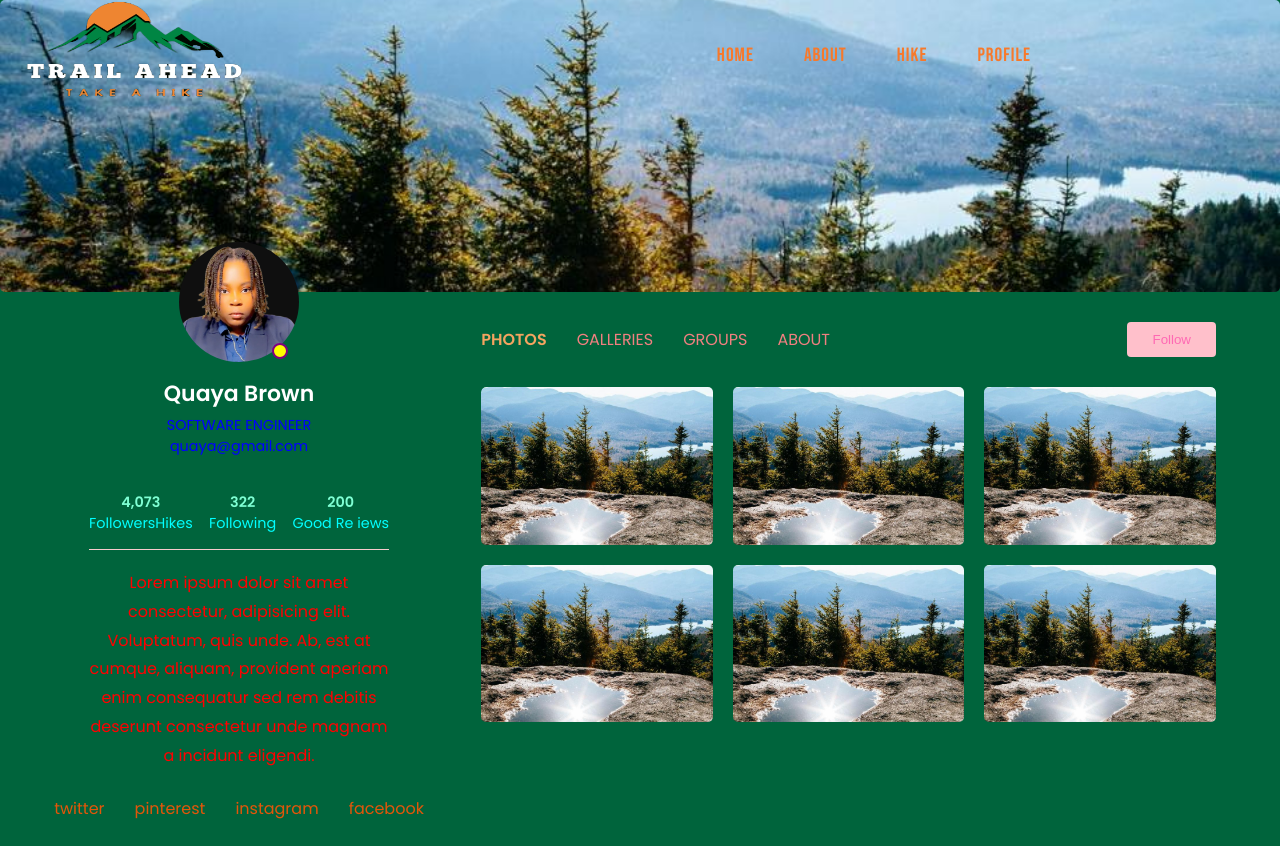
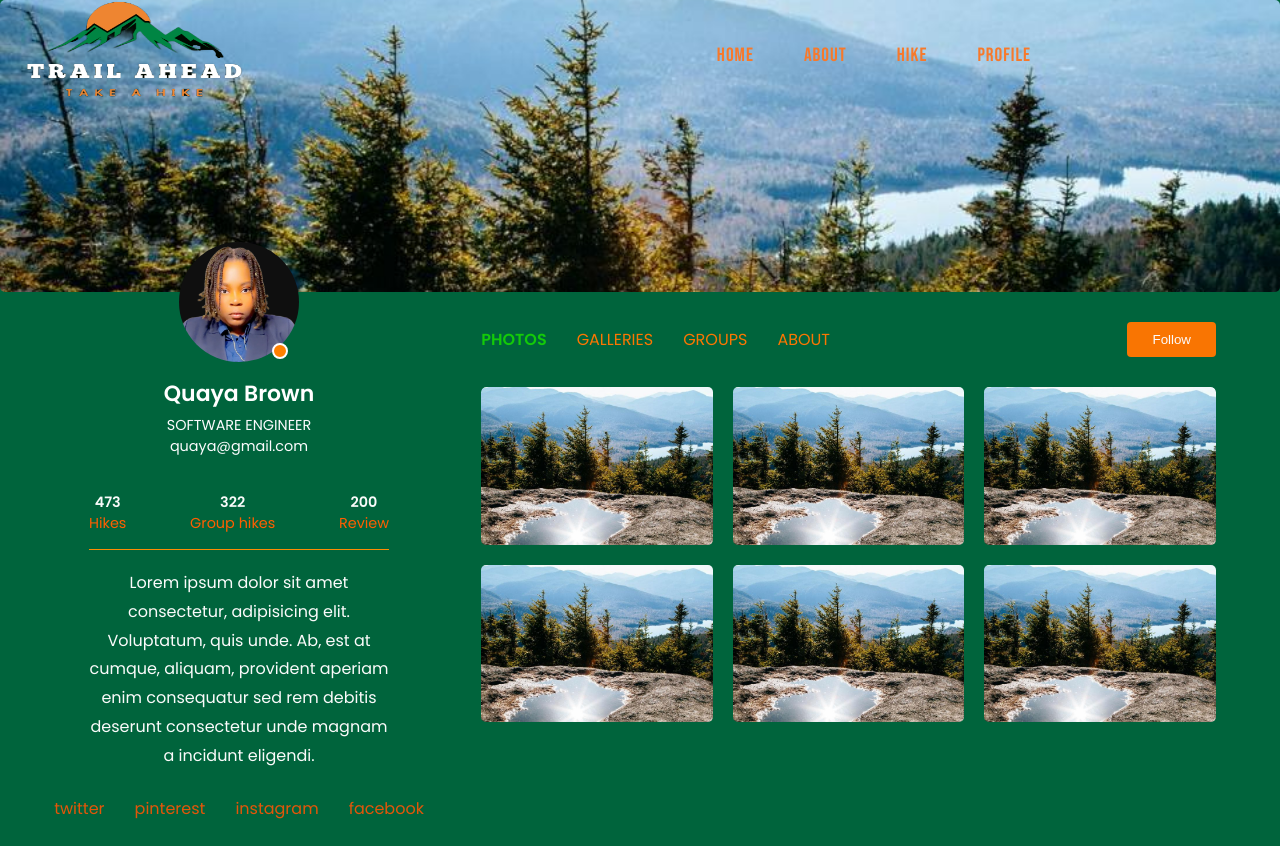
Before and after one commit to DQuaya/Trail-Ahead-Front-End, a React (Create React App) app: page /profile in a window 1280 px wide. Built offline with nearby package versions, Linux system fonts and the light colour scheme.

Commit message:
finished the profile page

```diff
--- a/src/Components/Profile/Profile.css
+++ b/src/Components/Profile/Profile.css
@@ -55,13 +55,13 @@ a{
 
 .header__wrapper .cols__container .left__col .img__container span{
 	position: absolute;
-	background: yellow;
+	background: rgb(255, 128, 0);
 	width: 16px;
 	height: 16px;
 	border-radius: 50%;
 	bottom: 3px;
 	right: 11px;
-	border: 2px solid purple;
+	border: 2px solid rgb(255, 253, 255);
 }
 
 .header__wrapper .cols__container .left__col h2{
@@ -73,7 +73,7 @@ a{
 
 .header__wrapper .cols__container .left__col p{
 	font-size: 0.9rem;
-	color: blue;
+	color: rgb(252, 252, 254);
 	margin: 0;
 }
 
@@ -86,12 +86,12 @@ a{
 .header__wrapper .cols__container .left__col .about li{
 	display: flex;
 	flex-direction: column;
-	color: aqua;
+	color: rgb(255, 94, 0);
 	font-size: 0.9rem;
 }
 
 .header__wrapper .cols__container .left__col .about li span{
-	color: aquamarine;
+	color: rgb(249, 251, 250);
 	font-weight: 600;
 }
 
@@ -100,14 +100,14 @@ a{
 	content: "";
 	bottom: -16px;
 	display: block;
-	background: rgb(246, 204, 204);
+	background: rgb(252, 140, 3);
 	height: 1px;
 	width: 100%;
 }
 
 .header__wrapper .cols__container .content p{
 	font-size: 1rem;
-	color: red;
+	color: rgb(251, 251, 251);
 	line-height: 1.8em;
 }
 
@@ -138,12 +138,12 @@ a{
 
 .header__wrapper .cols__container .right__col div ul li a{
 	text-transform: uppercase;
-	color: lightcoral;
+	color: rgb(251, 118, 2);
 }
 
 .header__wrapper .cols__container .right__col div button{
-	background: pink;
-	color: hotpink;
+	background: rgb(249, 117, 2);
+	color: rgb(252, 250, 251);
 	border: none;
 	padding: 10px 25px;
 	border-radius: 4px;
@@ -152,7 +152,7 @@ a{
 }
 
 .header__wrapper .cols__container .right__col div ul li:nth-child(1) a{
-	color: sandybrown;
+	color: rgb(19, 202, 9);
 	font-weight: 600;
 }
 
--- a/src/Components/Profile/Profile.js
+++ b/src/Components/Profile/Profile.js
@@ -21,9 +21,9 @@ const Profile = () => {
                     <p>quaya@gmail.com</p>
 
                     <ul className='about'>
-                        <li><span>4,073</span>FollowersHikes</li>
-                        <li><span>322</span>Following</li>
-                        <li><span>200</span>Good Re iews</li>
+                        <li><span>473</span>Hikes</li>
+                        <li><span>322</span>Group hikes</li>
+                        <li><span>200</span>Review</li>
                     </ul>
 
                     <div className='content'>
--- a/src/index.css
+++ b/src/index.css
@@ -95,7 +95,7 @@ nav .menu-btn,
 }
 .header-heading span{
     font-family: 'Alfa Slab One';
-    color: #915200;
+    color: #f85700;
     border-bottom: 2px solid #c26800;
 }
 .header-heading .details{
```
